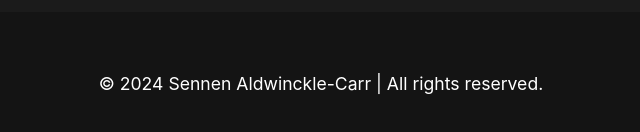
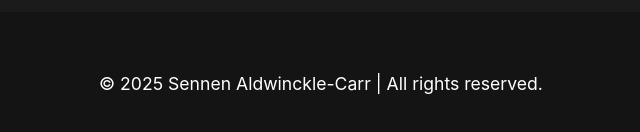
Before and after one commit to sennnen/sennnen.github.io, a plain HTML site: page index.html in a window 1280 px wide. Shown: the part 1745-1877 px from the top of the page, 319-959 px from the left. Drawn offline with Linux system fonts and the light colour scheme.

Commit message:
Update index.html
Changed copyright date

```diff
--- a/index.html
+++ b/index.html
@@ -272,7 +272,7 @@
         </div>
     </div>
     <div class="footer">
-        <p>© 2024 Sennen Aldwinckle-Carr | All rights reserved.</p>
+        <p>© 2025 Sennen Aldwinckle-Carr | All rights reserved.</p>
     </div>
 </body>
 </html>
```
